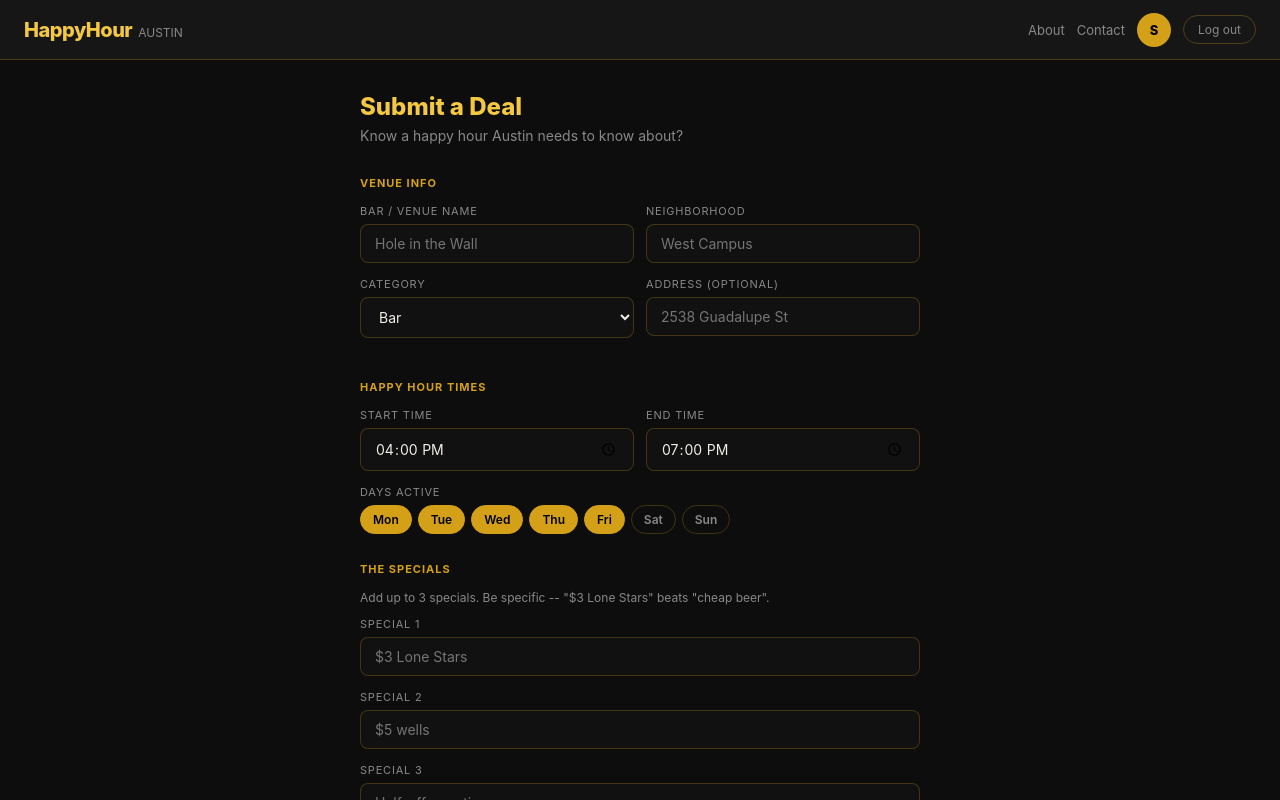
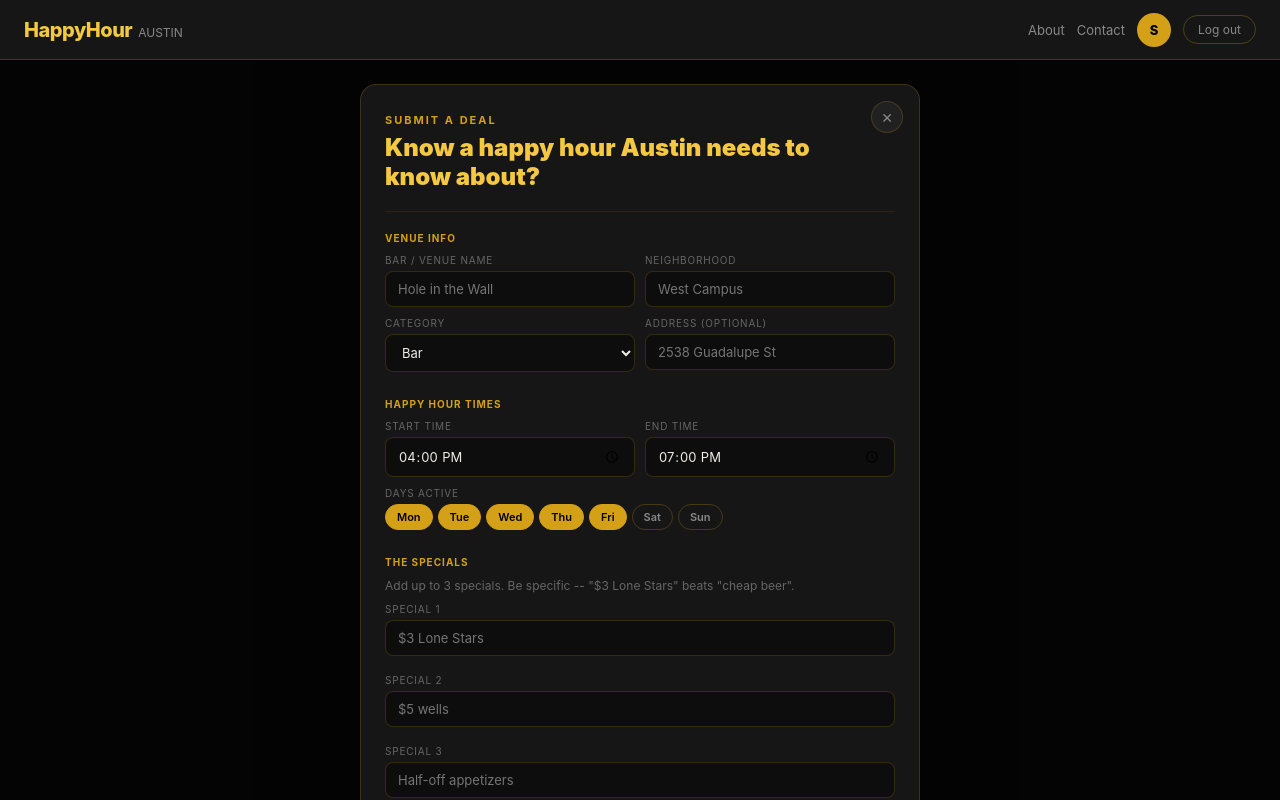
Before and after one commit to jradame/happyhour-austin, a React (Vite) app: page /submit in a window 1280 px wide. Built offline with nearby package versions, Linux system fonts and the light colour scheme; sample sign-in values are in the browser's storage.

Commit message:
feat: submit as slide-in card, tight spacing

```diff
--- a/src/pages/Submit.jsx
+++ b/src/pages/Submit.jsx
@@ -1,4 +1,4 @@
-import { useState } from "react";
+import { useState, useEffect } from "react";
 import { useNavigate } from "react-router-dom";
 import { useAuth } from "../context/AuthContext";
 import { useDeals } from "../hooks/useDeals";
@@ -10,10 +10,11 @@ export default function Submit() {
   const { user } = useAuth();
   const { addDeal } = useDeals();
   const navigate = useNavigate();
+  const [visible, setVisible] = useState(false);
 
   const [form, setForm] = useState({
     name: "", neighborhood: "", category: "Bar", address: "",
-    hours: "", startTime: "16:00", endTime: "19:00",
+    startTime: "16:00", endTime: "19:00",
     days: ["Mon", "Tue", "Wed", "Thu", "Fri"],
     specials: ["", "", ""], icon: "🍺",
   });
@@ -21,6 +22,16 @@ export default function Submit() {
   const [loading, setLoading] = useState(false);
   const [success, setSuccess] = useState(false);
   const [error, setError] = useState("");
+
+  useEffect(() => {
+    const t = setTimeout(() => setVisible(true), 20);
+    return () => clearTimeout(t);
+  }, []);
+
+  const close = () => {
+    setVisible(false);
+    setTimeout(() => navigate("/"), 300);
+  };
 
   const update = (field, value) => setForm(prev => ({ ...prev, [field]: value }));
 
@@ -44,40 +55,73 @@ export default function Submit() {
     const filledSpecials = form.specials.filter(s => s.trim() !== "");
     if (filledSpecials.length === 0) { setError("Add at least one special."); return; }
     setLoading(true);
-    addDeal({ ...form, specials: filledSpecials, hours: `${form.startTime}–${form.endTime}`, submittedBy: user.uid });
+    addDeal({ ...form, specials: filledSpecials, hours: `${form.startTime}-${form.endTime}`, submittedBy: user.uid });
     setTimeout(() => { setLoading(false); setSuccess(true); }, 500);
   };
 
-  if (success) {
+  const inp = {
+    width: "100%", padding: "9px 12px", background: "#0D0D0D",
+    border: "1px solid rgba(212,160,23,0.2)", borderRadius: "8px",
+    color: "#F0EDE6", fontSize: "13px", outline: "none",
+  };
+
   return (
-      <div style={{ minHeight: "calc(100vh - 60px)", display: "flex", alignItems: "center", justifyContent: "center", background: "#0D0D0D", padding: "24px" }}>
-        <div style={{ textAlign: "center", maxWidth: "360px" }}>
-          <div style={{ fontSize: "48px", marginBottom: "16px" }}>🍺</div>
-          <h2 style={{ color: "#F5C842", fontSize: "22px", fontWeight: 800, marginBottom: "8px" }}>Deal submitted!</h2>
-          <p style={{ color: "#888", fontSize: "14px", marginBottom: "28px" }}>It's now live on the map. Thanks for adding to Austin's happy hour scene.</p>
-          <button onClick={() => navigate("/")} style={{ background: "#D4A017", color: "#000", fontWeight: 700, padding: "12px 28px", borderRadius: "8px", border: "none", fontSize: "14px", cursor: "pointer" }}>
+    <div
+      onClick={close}
+      style={{ background: "rgba(0,0,0,0.7)", minHeight: "calc(100svh - 60px)", display: "flex", alignItems: "flex-start", justifyContent: "center", padding: "24px 16px", overflowY: "auto" }}
+    >
+      <div
+        onClick={e => e.stopPropagation()}
+        style={{
+          background: "#161616",
+          border: "1px solid rgba(212,160,23,0.2)",
+          borderRadius: "16px",
+          padding: "28px 24px",
+          maxWidth: "560px",
+          width: "100%",
+          position: "relative",
+          marginBottom: "24px",
+          transform: visible ? "translateY(0)" : "translateY(24px)",
+          opacity: visible ? 1 : 0,
+          transition: "transform 0.35s ease, opacity 0.35s ease",
+        }}
+      >
+        {/* X */}
+        <button onClick={close} style={{ position: "absolute", top: "16px", right: "16px", background: "rgba(255,255,255,0.05)", border: "1px solid rgba(212,160,23,0.2)", borderRadius: "50%", width: "32px", height: "32px", cursor: "pointer", color: "#888", fontSize: "14px", display: "flex", alignItems: "center", justifyContent: "center" }}>✕</button>
+
+        {success ? (
+          <div style={{ textAlign: "center", padding: "20px 0" }}>
+            <div style={{ fontSize: "44px", marginBottom: "14px" }}>🍺</div>
+            <h2 style={{ color: "#F5C842", fontSize: "20px", fontWeight: 800, marginBottom: "8px" }}>Deal submitted!</h2>
+            <p style={{ color: "#777", fontSize: "13px", marginBottom: "24px", lineHeight: 1.7 }}>It's now live on the map. Thanks for adding to Austin's happy hour scene.</p>
+            <button onClick={close} style={{ padding: "10px 24px", background: "#D4A017", color: "#000", borderRadius: "8px", fontSize: "13px", fontWeight: 700, border: "none", cursor: "pointer" }}>
               Back to map
             </button>
           </div>
+        ) : (
+          <>
+            <div style={{ marginBottom: "20px", paddingRight: "40px" }}>
+              <div style={{ fontSize: "11px", fontWeight: 700, color: "#D4A017", letterSpacing: "2px", textTransform: "uppercase", marginBottom: "6px" }}>Submit a Deal</div>
+              <h1 style={{ fontSize: "24px", fontWeight: 900, color: "#F5C842", margin: "0 0 6px" }}>Know a happy hour Austin needs to know about?</h1>
             </div>
-    );
-  }
 
-  return (
-    <div style={{ minHeight: "calc(100vh - 60px)", background: "#0D0D0D", padding: "32px 24px" }}>
-      <div style={{ maxWidth: "560px", margin: "0 auto" }}>
-        <h1 style={{ color: "#F5C842", fontSize: "24px", fontWeight: 800, marginBottom: "6px" }}>Submit a Deal</h1>
-        <p style={{ color: "#888", fontSize: "14px", marginBottom: "32px" }}>Know a happy hour Austin needs to know about?</p>
+            <div style={{ height: "1px", background: "rgba(212,160,23,0.1)", marginBottom: "20px" }} />
 
             {error && (
-          <div style={{ background: "rgba(226,75,74,0.1)", border: "1px solid rgba(226,75,74,0.3)", color: "#f87171", borderRadius: "8px", padding: "10px 14px", fontSize: "13px", marginBottom: "20px" }}>{error}</div>
+              <div style={{ background: "rgba(226,75,74,0.1)", border: "1px solid rgba(226,75,74,0.3)", color: "#f87171", borderRadius: "8px", padding: "10px 13px", fontSize: "12px", marginBottom: "16px" }}>{error}</div>
             )}
 
-        <form onSubmit={handleSubmit}>
+            <form onSubmit={handleSubmit} style={{ display: "flex", flexDirection: "column", gap: "16px" }}>
+
+              {/* Venue Info */}
               <Section label="Venue Info">
                 <Row>
-              <Field label="Bar / Venue Name"><input value={form.name} onChange={e => update("name", e.target.value)} placeholder="Hole in the Wall" style={inp} required /></Field>
-              <Field label="Neighborhood"><input value={form.neighborhood} onChange={e => update("neighborhood", e.target.value)} placeholder="West Campus" style={inp} required /></Field>
+                  <Field label="Bar / Venue Name">
+                    <input value={form.name} onChange={e => update("name", e.target.value)} placeholder="Hole in the Wall" style={inp} required />
+                  </Field>
+                  <Field label="Neighborhood">
+                    <input value={form.neighborhood} onChange={e => update("neighborhood", e.target.value)} placeholder="West Campus" style={inp} required />
+                  </Field>
                 </Row>
                 <Row>
                   <Field label="Category">
@@ -85,45 +129,62 @@ export default function Submit() {
                       {CATEGORIES.map(c => <option key={c}>{c}</option>)}
                     </select>
                   </Field>
-              <Field label="Address (optional)"><input value={form.address} onChange={e => update("address", e.target.value)} placeholder="2538 Guadalupe St" style={inp} /></Field>
+                  <Field label="Address (optional)">
+                    <input value={form.address} onChange={e => update("address", e.target.value)} placeholder="2538 Guadalupe St" style={inp} />
+                  </Field>
                 </Row>
               </Section>
 
+              {/* Times */}
               <Section label="Happy Hour Times">
                 <Row>
-              <Field label="Start Time"><input type="time" value={form.startTime} onChange={e => update("startTime", e.target.value)} style={inp} /></Field>
-              <Field label="End Time"><input type="time" value={form.endTime} onChange={e => update("endTime", e.target.value)} style={inp} /></Field>
+                  <Field label="Start Time">
+                    <input type="time" value={form.startTime} onChange={e => update("startTime", e.target.value)} style={inp} />
+                  </Field>
+                  <Field label="End Time">
+                    <input type="time" value={form.endTime} onChange={e => update("endTime", e.target.value)} style={inp} />
+                  </Field>
                 </Row>
                 <Field label="Days Active">
-              <div style={{ display: "flex", gap: "6px", flexWrap: "wrap", marginTop: "4px" }}>
+                  <div style={{ display: "flex", gap: "5px", flexWrap: "wrap", marginTop: "4px" }}>
                     {DAYS.map(day => (
-                  <button key={day} type="button" onClick={() => toggleDay(day)} style={{ padding: "6px 12px", borderRadius: "20px", fontSize: "12px", fontWeight: 600, cursor: "pointer", border: "1px solid", background: form.days.includes(day) ? "#D4A017" : "transparent", color: form.days.includes(day) ? "#000" : "#888", borderColor: form.days.includes(day) ? "#D4A017" : "rgba(212,160,23,0.25)" }}>{day}</button>
+                      <button key={day} type="button" onClick={() => toggleDay(day)} style={{ padding: "5px 11px", borderRadius: "20px", fontSize: "11px", fontWeight: 600, cursor: "pointer", border: "1px solid", background: form.days.includes(day) ? "#D4A017" : "transparent", color: form.days.includes(day) ? "#000" : "#888", borderColor: form.days.includes(day) ? "#D4A017" : "rgba(212,160,23,0.25)" }}>{day}</button>
                     ))}
                   </div>
                 </Field>
               </Section>
 
+              {/* Specials */}
               <Section label="The Specials">
-            <p style={{ color: "#888", fontSize: "12px", marginBottom: "12px" }}>Add up to 3 specials. Be specific -- "$3 Lone Stars" beats "cheap beer".</p>
+                <p style={{ color: "#666", fontSize: "12px", marginBottom: "10px", marginTop: 0 }}>Add up to 3 specials. Be specific -- "$3 Lone Stars" beats "cheap beer".</p>
                 {form.specials.map((s, i) => (
                   <Field key={i} label={`Special ${i + 1}`}>
-                <input value={s} onChange={e => updateSpecial(i, e.target.value)} placeholder={i === 0 ? "$3 Lone Stars" : i === 1 ? "$5 wells" : "Half-off appetizers"} style={inp} />
+                    <input value={s} onChange={e => updateSpecial(i, e.target.value)} placeholder={i === 0 ? "$3 Lone Stars" : i === 1 ? "$5 wells" : "Half-off appetizers"} style={{ ...inp, marginBottom: "8px" }} />
                   </Field>
                 ))}
               </Section>
 
+              {/* Vibe */}
               <Section label="Venue Vibe">
                 <div style={{ display: "flex", gap: "8px", flexWrap: "wrap" }}>
                   {["🍺","🍸","🎸","🤘","🦌","🍹","🥃","🍕","🎵","🌮"].map(icon => (
-                <button key={icon} type="button" onClick={() => update("icon", icon)} style={{ width: "40px", height: "40px", borderRadius: "8px", fontSize: "20px", cursor: "pointer", border: "1px solid", background: form.icon === icon ? "rgba(212,160,23,0.15)" : "transparent", borderColor: form.icon === icon ? "#D4A017" : "rgba(212,160,23,0.2)" }}>{icon}</button>
+                    <button key={icon} type="button" onClick={() => update("icon", icon)} style={{ width: "38px", height: "38px", borderRadius: "8px", fontSize: "18px", cursor: "pointer", border: "1px solid", background: form.icon === icon ? "rgba(212,160,23,0.15)" : "transparent", borderColor: form.icon === icon ? "#D4A017" : "rgba(212,160,23,0.2)" }}>{icon}</button>
                   ))}
                 </div>
               </Section>
 
-          <button type="submit" disabled={loading} style={{ width: "100%", padding: "14px", background: "#D4A017", color: "#000", fontWeight: 700, fontSize: "15px", border: "none", borderRadius: "8px", cursor: "pointer", opacity: loading ? 0.7 : 1 }}>
+              <button type="submit" disabled={loading} style={{ padding: "13px", background: "#D4A017", color: "#000", fontWeight: 700, fontSize: "14px", border: "none", borderRadius: "8px", cursor: "pointer", opacity: loading ? 0.7 : 1 }}>
                 {loading ? "Submitting..." : "Submit Deal"}
               </button>
             </form>
+
+            <div style={{ marginTop: "14px", display: "flex" }}>
+              <button onClick={close} style={{ marginLeft: "auto", fontSize: "12px", color: "#444", background: "transparent", border: "none", cursor: "pointer" }}>
+                Back to map →
+              </button>
+            </div>
+          </>
+        )}
       </div>
     </div>
   );
@@ -131,24 +192,22 @@ export default function Submit() {
 
 function Section({ label, children }) {
   return (
-    <div style={{ marginBottom: "28px" }}>
-      <div style={{ fontSize: "11px", fontWeight: 700, color: "#D4A017", textTransform: "uppercase", letterSpacing: "1px", marginBottom: "14px" }}>{label}</div>
+    <div>
+      <div style={{ fontSize: "10px", fontWeight: 700, color: "#D4A017", textTransform: "uppercase", letterSpacing: "1px", marginBottom: "10px" }}>{label}</div>
       {children}
     </div>
   );
 }
 
 function Row({ children }) {
-  return <div style={{ display: "grid", gridTemplateColumns: "1fr 1fr", gap: "12px" }}>{children}</div>;
+  return <div style={{ display: "grid", gridTemplateColumns: "1fr 1fr", gap: "10px" }}>{children}</div>;
 }
 
 function Field({ label, children }) {
   return (
-    <div style={{ marginBottom: "14px" }}>
-      <label style={{ display: "block", fontSize: "11px", color: "#888", textTransform: "uppercase", letterSpacing: "0.8px", marginBottom: "6px" }}>{label}</label>
+    <div style={{ marginBottom: "10px" }}>
+      <label style={{ display: "block", fontSize: "10px", color: "#666", textTransform: "uppercase", letterSpacing: "0.8px", marginBottom: "5px" }}>{label}</label>
       {children}
     </div>
   );
 }
-
-const inp = { width: "100%", padding: "10px 14px", background: "#111", border: "1px solid rgba(212,160,23,0.25)", borderRadius: "8px", color: "#F0EDE6", fontSize: "14px", outline: "none", boxSizing: "border-box" };
```
Lines whose indentation alone changed are shown as unchanged.
